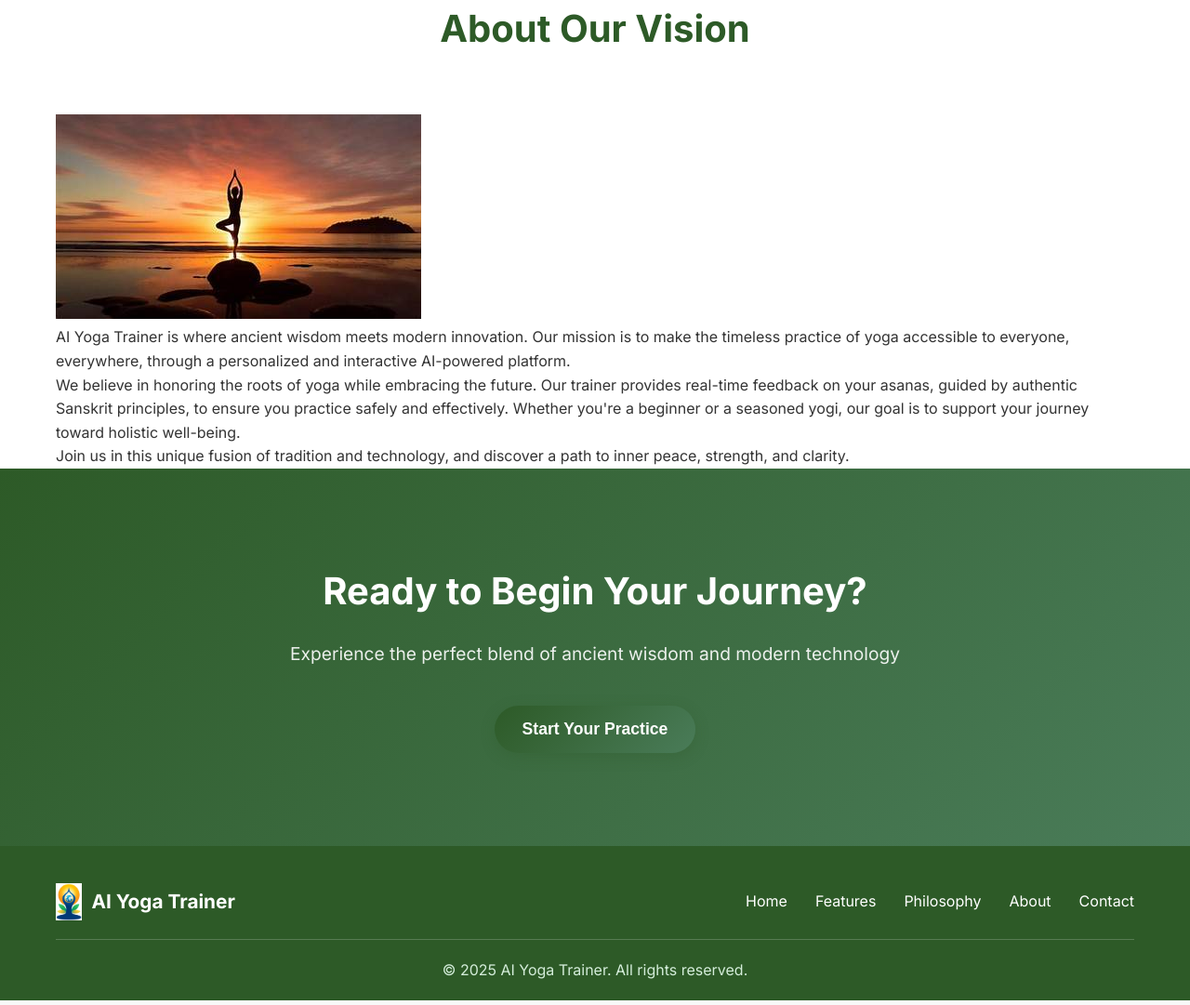
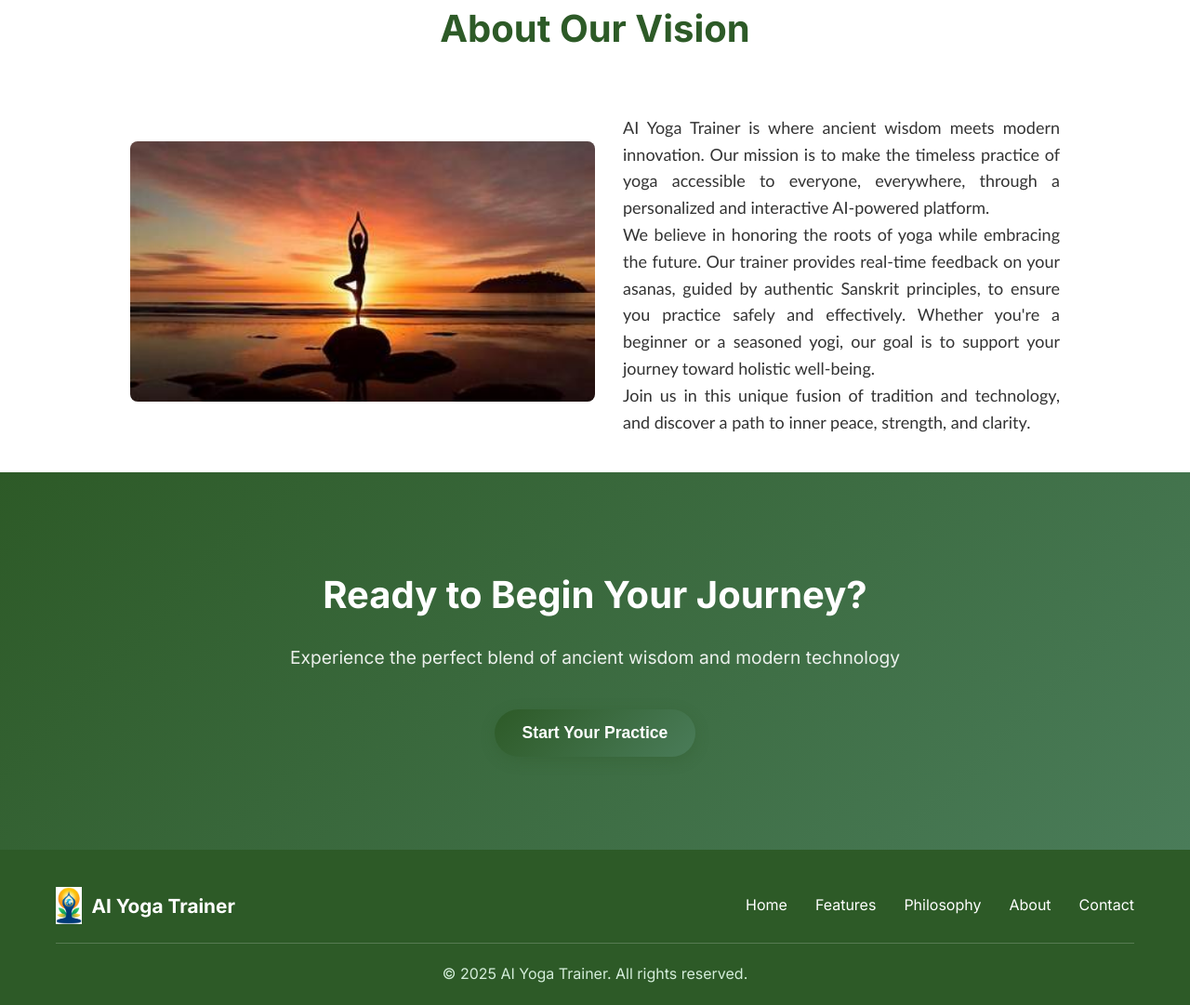
Before and after one commit to Bheemangowda2405/yoga-trainer-using-aiml, a Flask app: page / in a window 1280 px wide. Shown: the part 3095-4176 px from the top of the page at 93% size. Run offline with Flask 3, Linux system fonts and the light colour scheme.

Commit message:
corrected image rendering bug in index.html and modified about section in it

```diff
--- a/app/static/css/styles.css
+++ b/app/static/css/styles.css
@@ -358,7 +358,7 @@ body {
     transform: translateY(-50%);
     width: 400px;
     height: 400px;
-    background: url('app/static/uploads/yoga2.jpg') no-repeat center center/cover;
+    background: url("/static/uploads/yoga2.jpg") no-repeat center center/cover;
     border-radius: 50%;
     box-shadow: 0 25px 60px rgba(0, 0, 0, 0.2);
     z-index: 3;
@@ -528,7 +528,7 @@ body {
     transform: translateY(-50%);
     width: 450px;
     height: 450px;
-    background: url('yga3.jpg') no-repeat center center/cover;
+    background: url("/static/uploads/yga3.jpg") no-repeat center center/cover;
     border-radius: 25px;
     box-shadow: 0 25px 60px rgba(0, 0, 0, 0.2);
     z-index: 1;
@@ -631,6 +631,36 @@ body {
     justify-content: center;
     flex-wrap: wrap;
 }
+
+/*about section*/
+.about-content{
+  display: flex;
+  align-items: center;   /* vertically align text & image */
+  gap: 30px;             /* spacing between image and text */
+  max-width: 1000px;
+  margin: 40px auto;
+}
+
+
+.about-image{
+  flex: 0 0 auto;
+}
+
+.about-img {
+  width: 500px;          /* control image size */
+  height: auto;
+  border-radius: 8px;    /* optional rounded corners */
+}
+
+.about-text {
+  flex: 1;               /* take up remaining space */
+  font-size: 18px;
+  line-height: 1.6;
+  text-align: justify;
+  font-family: 'Gill Sans', 'Gill Sans MT', Calibri, 'Trebuchet MS', sans-serif;
+}
+
+
 
 /* Footer */
 .footer {
--- a/app/templates/index.html
+++ b/app/templates/index.html
@@ -113,7 +113,7 @@
             <h2 class="section-title">About Our Vision</h2>
             <div class="about-content">
                 <div class="about-image">
-                    <img src="{{ url_for('static', filename='uploads/OIP.jpg') }}" alt="About AI Yoga Trainer">
+                    <img src="{{ url_for('static', filename='uploads/OIP.jpg') }}" alt="About AI Yoga Trainer" class="about-img">
                 </div>
                 <div class="about-text">
                     <p>
```
Also changed, not shown: app/static/uploads/annotated_19-0.png (deleted), app/static/uploads/annotated_frame.jpg (deleted), app/static/uploads/annotated_yga3.jpg (deleted), app/static/uploads/annotated_yoga1.jpg (deleted), app/static/uploads/frame.jpg (deleted), app/templates/yoga2.jpg (added).
